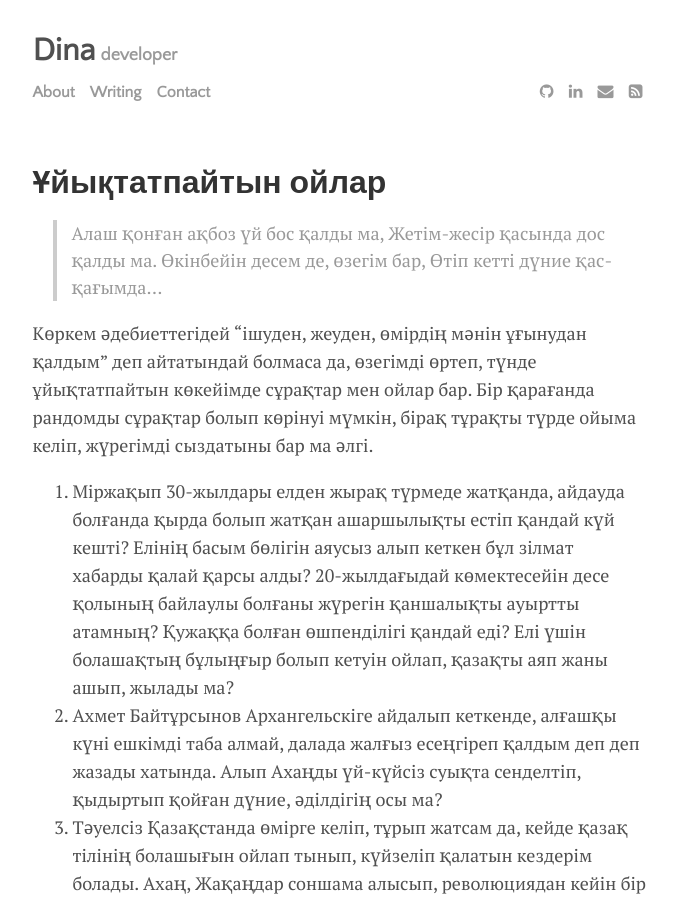
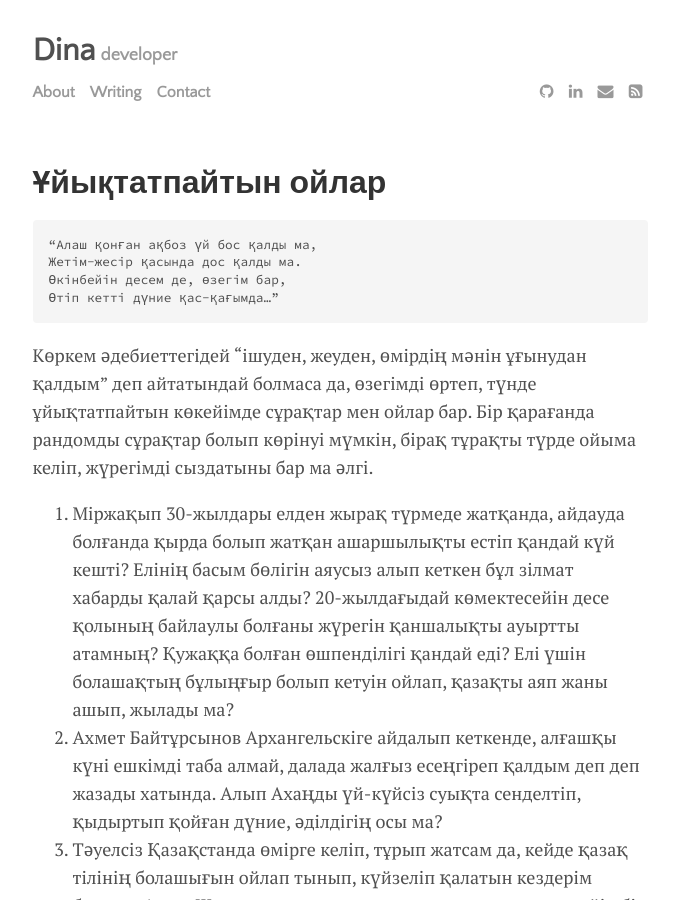
Before and after one commit to ndina/ndina.github.io, a Jekyll site: the page built from _posts/2023-04-01-uiyktatpaityn-birneshe-oy.md, in a window 1280 px wide and 900 px high. Shown: the whole window, without its empty margins (300-977 px from the left). Built offline with Jekyll 4.4.1, drawn with Linux system fonts in a browser that asks for light colours.

Commit message:
add first article

```diff
--- a/_posts/2023-04-01-uiyktatpaityn-birneshe-oy.md
+++ b/_posts/2023-04-01-uiyktatpaityn-birneshe-oy.md
@@ -7,10 +7,10 @@ tags: [documentation,sample]
 # image: cutting.jpg
 ---
 
->Алаш қонған ақбоз үй бос қалды ма,
-Жетім-жесір қасында дос қалды ма.
-Өкінбейін десем де, өзегім бар,
-Өтіп кетті дүние қас-қағымда…
+    “Алаш қонған ақбоз үй бос қалды ма,
+    Жетім-жесір қасында дос қалды ма.
+    Өкінбейін десем де, өзегім бар,
+    Өтіп кетті дүние қас-қағымда…”
 
 
 Көркем әдебиеттегідей “ішуден, жеуден, өмірдің мәнін ұғынудан қалдым” деп айтатындай болмаса да, өзегімді өртеп, түнде ұйықтатпайтын көкейімде сұрақтар мен ойлар бар.
```
